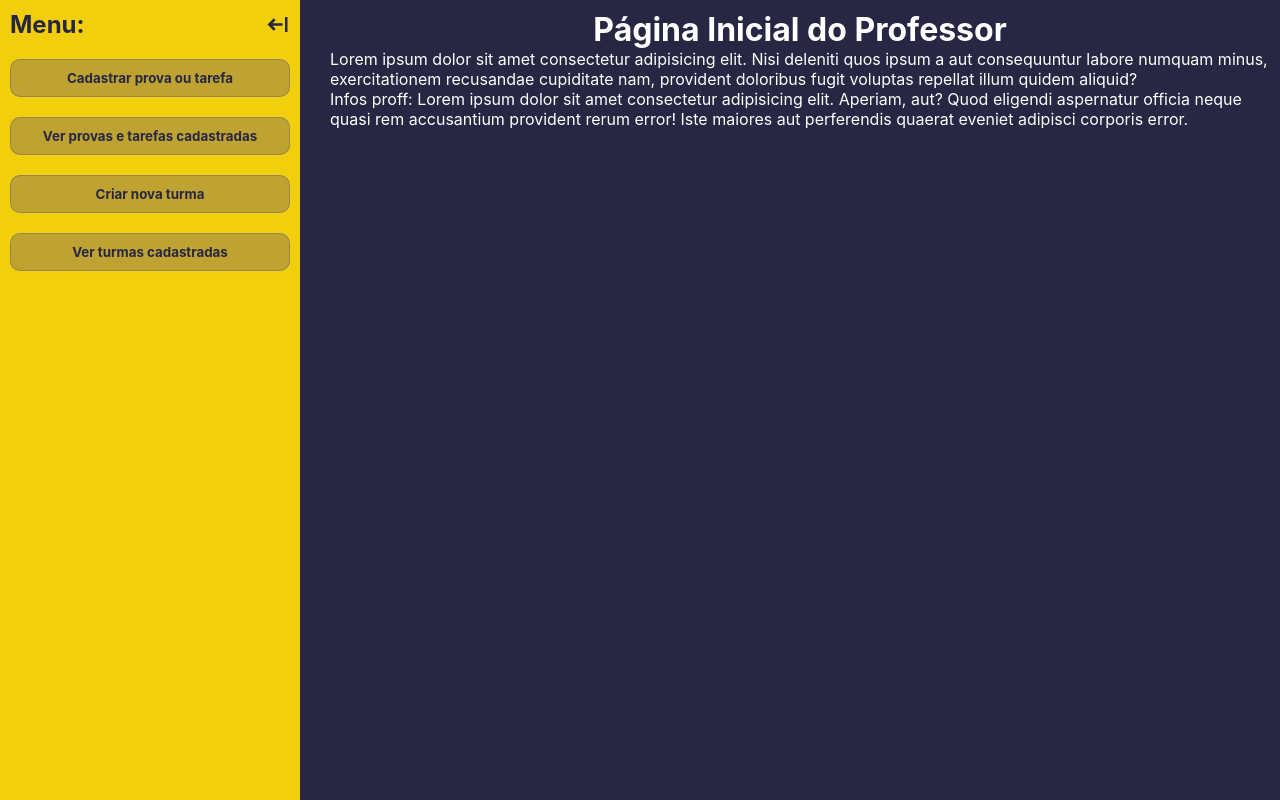
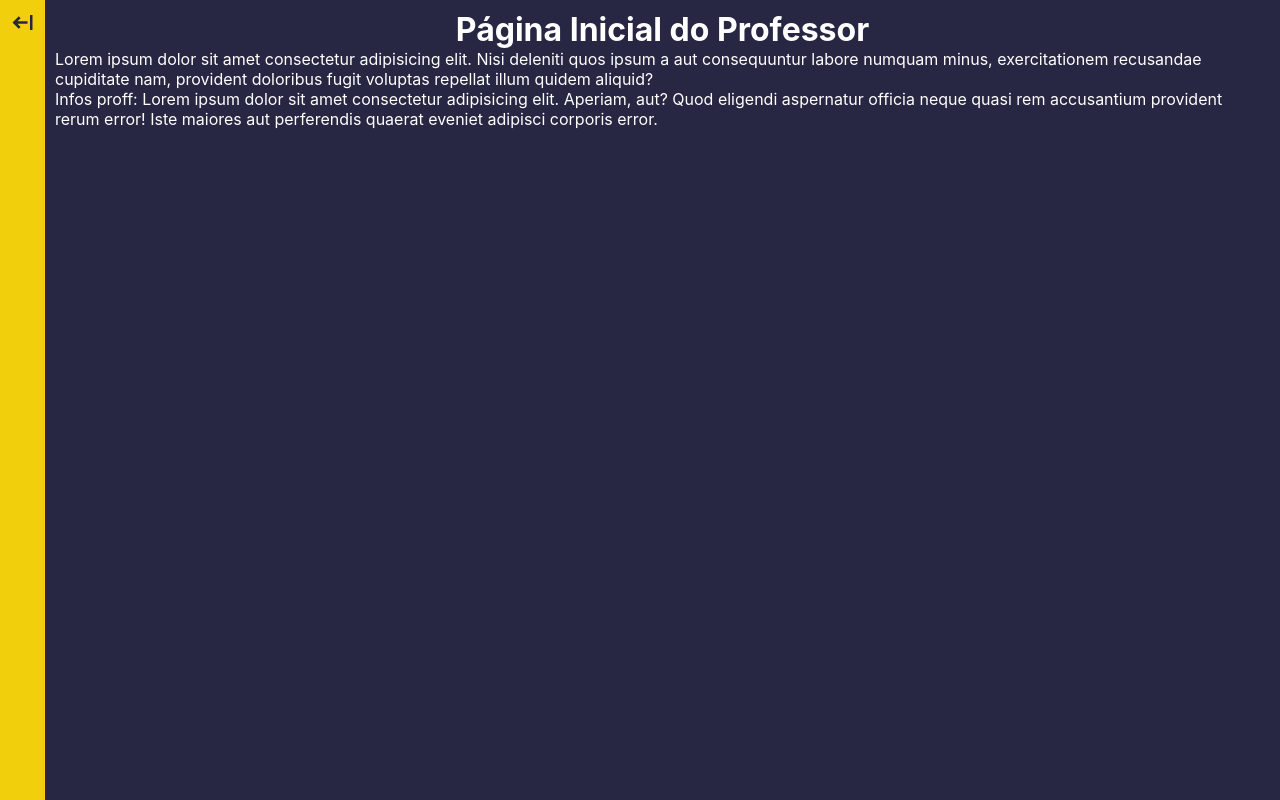
Before and after one commit to ES2-UFPI/CorrigeAi, a React (Vite) app in the folder vite-client/: page / in a window 1280 px wide. Built offline with nearby package versions, Linux system fonts and the light colour scheme.

Commit message:
Add logic for event onClickButtonSideBar #60

```diff
--- a/vite-client/src/assets/CloseButton.tsx
+++ b/vite-client/src/assets/CloseButton.tsx
@@ -1,12 +1,5 @@
 export function CloseButton() {
   return (
-    <button style={{
-      background: 'transparent',
-      border: 'none',
-      cursor: 'pointer',
-      padding: '0',
-      height: '25px',
-    }}>
     <svg
       width="25px"
       height="25px"
@@ -22,6 +15,5 @@ export function CloseButton() {
         ></path>
       </g>
     </svg>
-    </button>
   )
 }
--- a/vite-client/src/components/Layout/index.tsx
+++ b/vite-client/src/components/Layout/index.tsx
@@ -1,3 +1,4 @@
+import { useState } from "react"
 import { WrapperLayout } from "../../styles/Layout"
 
 import { MenuSideBar } from "../MenuSideBar"
@@ -7,9 +8,37 @@ interface ILayout {
 }
 
 export function Layout({children}: ILayout ) {
+  const [sideBar, setSideBar] = useState(false)
+
+  let display = ''
+  if (sideBar) {
+    display = 'grid'
+  }else {
+    display = 'flex'
+  }
+
+  let width
+  if (!sideBar){
+    width = '45px'
+  }else {
+    width = '100%'
+  }
+
+  function handleCloseSideBar(){
+    if (sideBar) {
+      setSideBar(false)
+    }else {
+      setSideBar(true)
+    }
+  }
+
   return (
-    <WrapperLayout>
-      <MenuSideBar />
+    <WrapperLayout display={display}>
+      <MenuSideBar
+        handleCloseBar={handleCloseSideBar}
+        sideBar={sideBar}
+        width={width}
+      />
       {children}
     </WrapperLayout>
   )
--- a/vite-client/src/components/MenuSideBar/index.tsx
+++ b/vite-client/src/components/MenuSideBar/index.tsx
@@ -1,15 +1,36 @@
+import { useState } from "react";
 import { Link } from "react-router-dom";
+
 import { CloseButton } from "../../assets/CloseButton";
 import { ButtonSideBar } from "../ButtonSideBar";
 import { AboutMenu, MenuSideBarContainer } from "./styles";
 
-export function MenuSideBar(){
+interface IMenuSideBar {
+  sideBar: boolean
+  width: string
+  handleCloseBar: () => void
+}
+export function MenuSideBar({sideBar, width, handleCloseBar}: IMenuSideBar){
   return (
-    <MenuSideBarContainer>
+    <MenuSideBarContainer
+      width={width}
+    >
       <AboutMenu>
-        <h2>Menu: </h2>
+        {sideBar && <h2>Menu: </h2>}
+        <button
+          onClick={() => handleCloseBar()}
+          style={{
+            background: 'transparent',
+            border: 'none',
+            cursor: 'pointer',
+            padding: '0',
+            height: '25px',
+          }}>
           <CloseButton />
+        </button>
       </AboutMenu>
+
+      {sideBar && <div>
         <Link
           to="/form-avaliation"
         >
@@ -17,7 +38,6 @@ export function MenuSideBar(){
             Cadastrar prova ou tarefa
           </ButtonSideBar>
         </Link>
-
         <Link
           to="/view-avaliations"
         >
@@ -25,7 +45,6 @@ export function MenuSideBar(){
             Ver provas e tarefas cadastradas
           </ButtonSideBar>
         </Link>
-
         <Link
           to="/create-class"
         >
@@ -33,7 +52,6 @@ export function MenuSideBar(){
             Criar nova turma
           </ButtonSideBar>
         </Link>
-
         <Link
           to="/view-classes"
         >
@@ -41,6 +59,8 @@ export function MenuSideBar(){
             Ver turmas cadastradas
           </ButtonSideBar>
         </Link>
+      </div>
+      }
     </MenuSideBarContainer>
   )
 }
--- a/vite-client/src/components/MenuSideBar/styles.ts
+++ b/vite-client/src/components/MenuSideBar/styles.ts
@@ -1,12 +1,17 @@
 import styled from "styled-components";
 
-export const MenuSideBarContainer = styled.div `
+interface Props {
+  width: string
+}
+
+export const MenuSideBarContainer = styled.div<Props> `
   background: var(--menuSideBar);
   color: var(--secondary);
 
   display: flex;
   flex-direction: column;
   max-width: 30rem;
+  width: ${ props => props.width };
   padding: 1rem;
 `
 
--- a/vite-client/src/styles/Layout.ts
+++ b/vite-client/src/styles/Layout.ts
@@ -1,4 +1,9 @@
+import { useContext } from 'react';
 import styled from 'styled-components'
+
+interface Props {
+  display: string
+}
 
 export const Wrapper = styled.div `
   display: flex;
@@ -12,8 +17,24 @@ export const Wrapper = styled.div `
   margin: 0 auto;
 `;
 
-export const WrapperLayout = styled.div `
-  display: grid;
+export const WrapperLayout = styled.div<Props> `
+  display: ${props => props.display};
   grid-template-columns: 1fr 3fr;
   height: 100%;
 `
+
+// let WrapperLayout = ''
+// if (sideBar){
+//   WrapperLayout = styled.div `
+//     display: grid;
+//     grid-template-columns: 1fr 3fr;
+//     height: 100%;
+//   `
+// } else {
+//   WrapperLayout = styled.div `
+//     display: flex;
+//     height: 100%;
+//   `
+// }
+
+// export { WrapperLayout }
```
Also changed, not shown: vite-client/src/context/contextSideBar.tsx (added, +27 -0 lines). Lines whose indentation alone changed are shown as unchanged.
